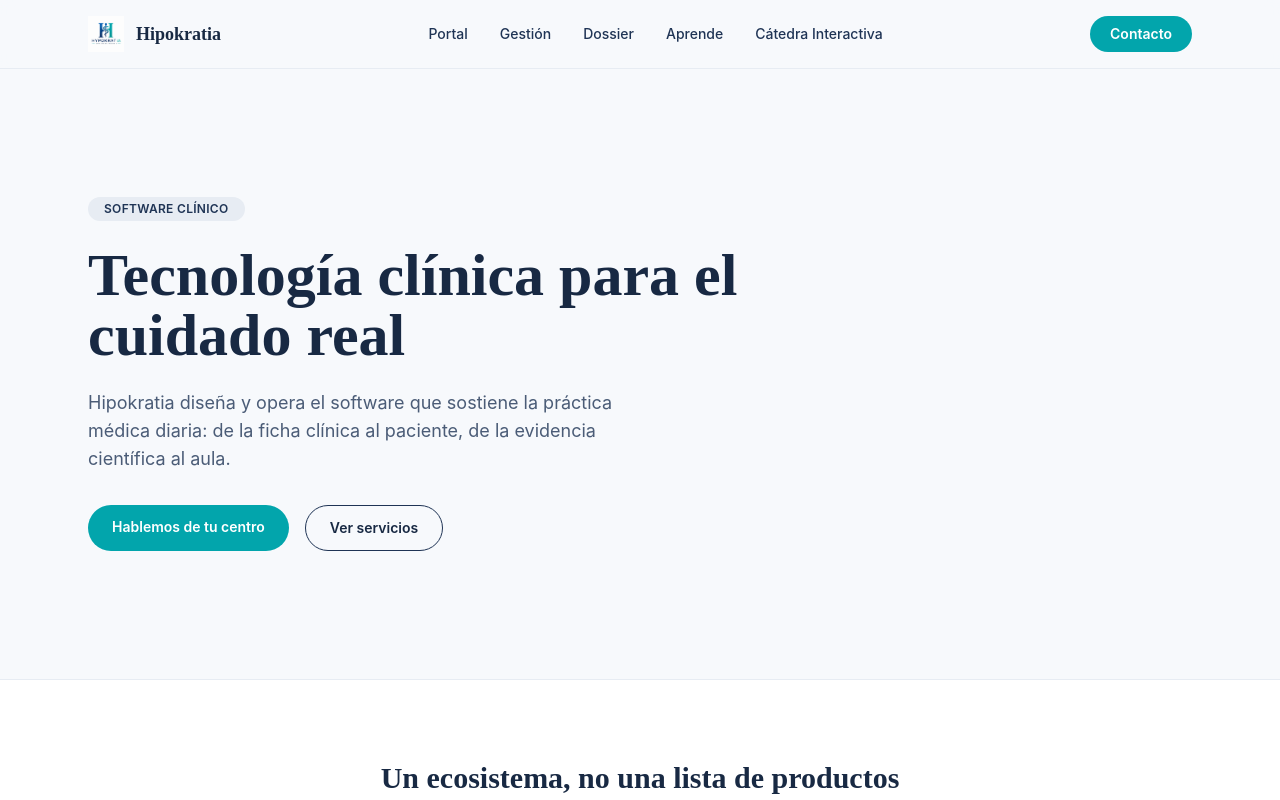
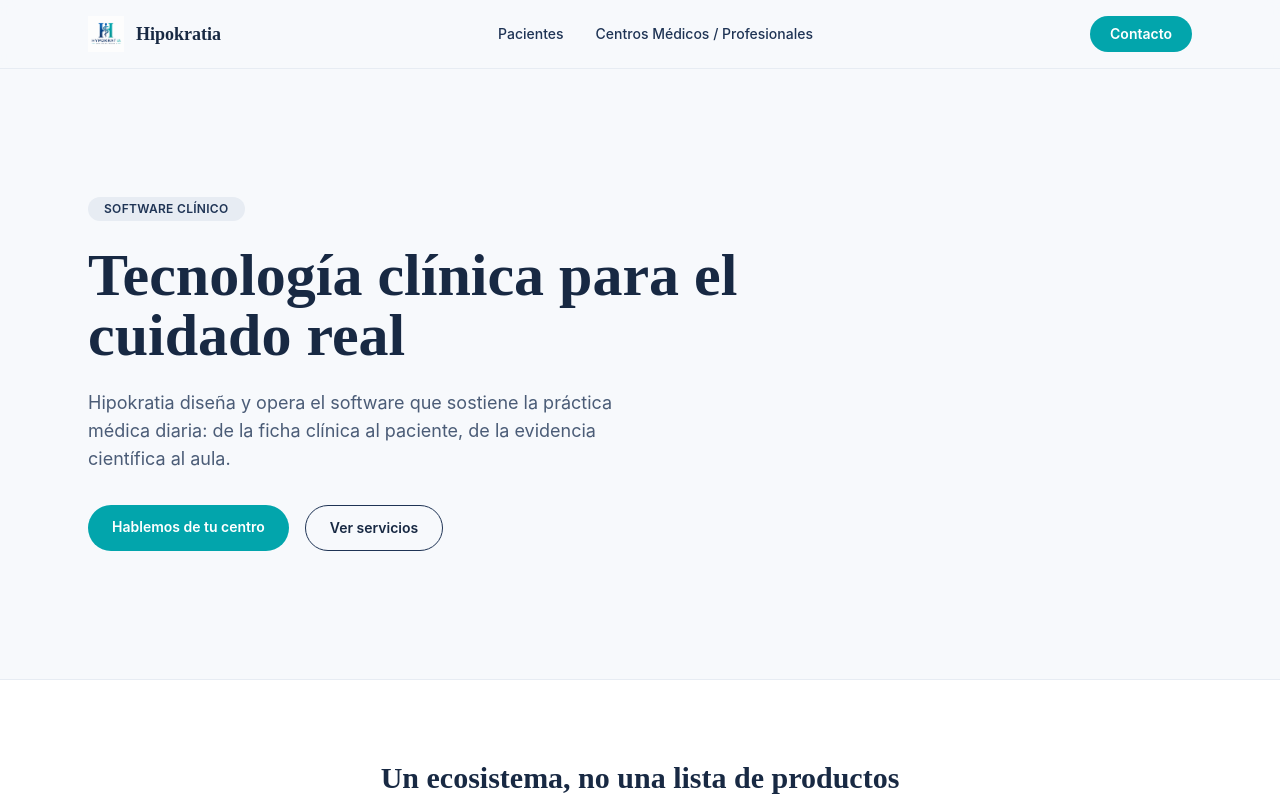
Before and after one commit to cahuerta/Hipokratia-fronted-web, a React (Vite) app: page / in a window 1280 px wide. Shown: the top 800 px of the page. Built offline with nearby package versions, Linux system fonts and the light colour scheme.

Commit message:
Update Layout.jsx

```diff
--- a/src/components/Layout.jsx
+++ b/src/components/Layout.jsx
@@ -1,10 +1,18 @@
 import { Outlet, Link, NavLink } from 'react-router-dom'
 
 const navItems = [
+  { to: '/pacientes', label: 'Pacientes' },
+  { to: '/profesionales', label: 'Centros Médicos / Profesionales' },
+]
+
+const footerPacientes = [
   { to: '/portal', label: 'Portal' },
+  { to: '/aprende', label: 'Aprende' },
+]
+
+const footerProfesionales = [
   { to: '/gestion', label: 'Gestión' },
   { to: '/dossier', label: 'Dossier' },
-  { to: '/aprende', label: 'Aprende' },
   { to: '/catedra', label: 'Cátedra Interactiva' },
 ]
 
@@ -12,7 +20,7 @@
   return (
     <div className="flex min-h-screen flex-col">
       <header className="sticky top-0 z-50 border-b border-hipokratia-100 bg-hipokratia-50/90 backdrop-blur">
-        <div className="mx-auto flex max-w-6xl items-center justify-between px-6 py-4">
+        <div className="mx-auto flex max-w-6xl items-center justify-between gap-4 px-6 py-4">
           <Link to="/" className="flex items-center gap-3">
             <img src="/logo.png" alt="Hipokratia" className="h-9 w-auto" />
             <span className="font-display text-lg font-semibold text-hipokratia-900">
@@ -20,13 +28,13 @@
             </span>
           </Link>
 
-          <nav className="hidden gap-8 md:flex">
+          <nav className="flex flex-1 flex-wrap items-center justify-center gap-4 md:gap-8">
             {navItems.map((item) => (
               <NavLink
                 key={item.to}
                 to={item.to}
                 className={({ isActive }) =>
-                  `text-sm font-medium transition-colors ${
+                  `text-center text-sm font-medium leading-tight transition-colors ${
                     isActive
                       ? 'text-salud-600'
                       : 'text-hipokratia-800 hover:text-salud-600'
@@ -40,7 +48,7 @@
 
           <Link
             to="/contacto"
-            className="rounded-full bg-salud-600 px-5 py-2 text-sm font-semibold text-white transition-colors hover:bg-salud-700"
+            className="shrink-0 rounded-full bg-salud-600 px-5 py-2 text-sm font-semibold text-white transition-colors hover:bg-salud-700"
           >
             Contacto
           </Link>
@@ -53,20 +61,43 @@
 
       <footer className="border-t border-hipokratia-100 bg-hipokratia-900 text-hipokratia-50">
         <div className="mx-auto max-w-6xl px-6 py-10 text-sm">
-          <div className="flex flex-col gap-6 md:flex-row md:items-center md:justify-between">
           <div className="flex items-center gap-3">
             <img src="/logo.png" alt="Hipokratia" className="h-7 w-auto opacity-90" />
             <span className="font-display text-base">Hipokratia</span>
           </div>
-            <nav className="flex flex-wrap gap-x-6 gap-y-2 opacity-90">
-              {navItems.map((item) => (
-                <Link key={item.to} to={item.to} className="hover:text-salud-400">
+
+          <div className="mt-8 grid gap-8 sm:grid-cols-2">
+            <div>
+              <Link to="/pacientes" className="text-xs font-semibold uppercase tracking-wide opacity-70 hover:opacity-100">
+                Pacientes
+              </Link>
+              <nav className="mt-3 flex flex-col gap-2">
+                {footerPacientes.map((item) => (
+                  <Link key={item.to} to={item.to} className="opacity-90 hover:text-salud-400">
                     {item.label}
                   </Link>
                 ))}
-              <Link to="/contacto" className="hover:text-salud-400">Contacto</Link>
               </nav>
             </div>
+
+            <div>
+              <Link to="/profesionales" className="text-xs font-semibold uppercase tracking-wide opacity-70 hover:opacity-100">
+                Centros Médicos / Profesionales
+              </Link>
+              <nav className="mt-3 flex flex-col gap-2">
+                {footerProfesionales.map((item) => (
+                  <Link key={item.to} to={item.to} className="opacity-90 hover:text-salud-400">
+                    {item.label}
+                  </Link>
+                ))}
+              </nav>
+            </div>
+          </div>
+
+          <div className="mt-8 border-t border-hipokratia-50/10 pt-6">
+            <Link to="/contacto" className="opacity-90 hover:text-salud-400">Contacto</Link>
+          </div>
+
           <p className="mt-6 text-xs opacity-60">
             © {new Date().getFullYear()} Hipokratia. Tecnología clínica para el cuidado real.
           </p>
```
Lines whose indentation alone changed are shown as unchanged.
